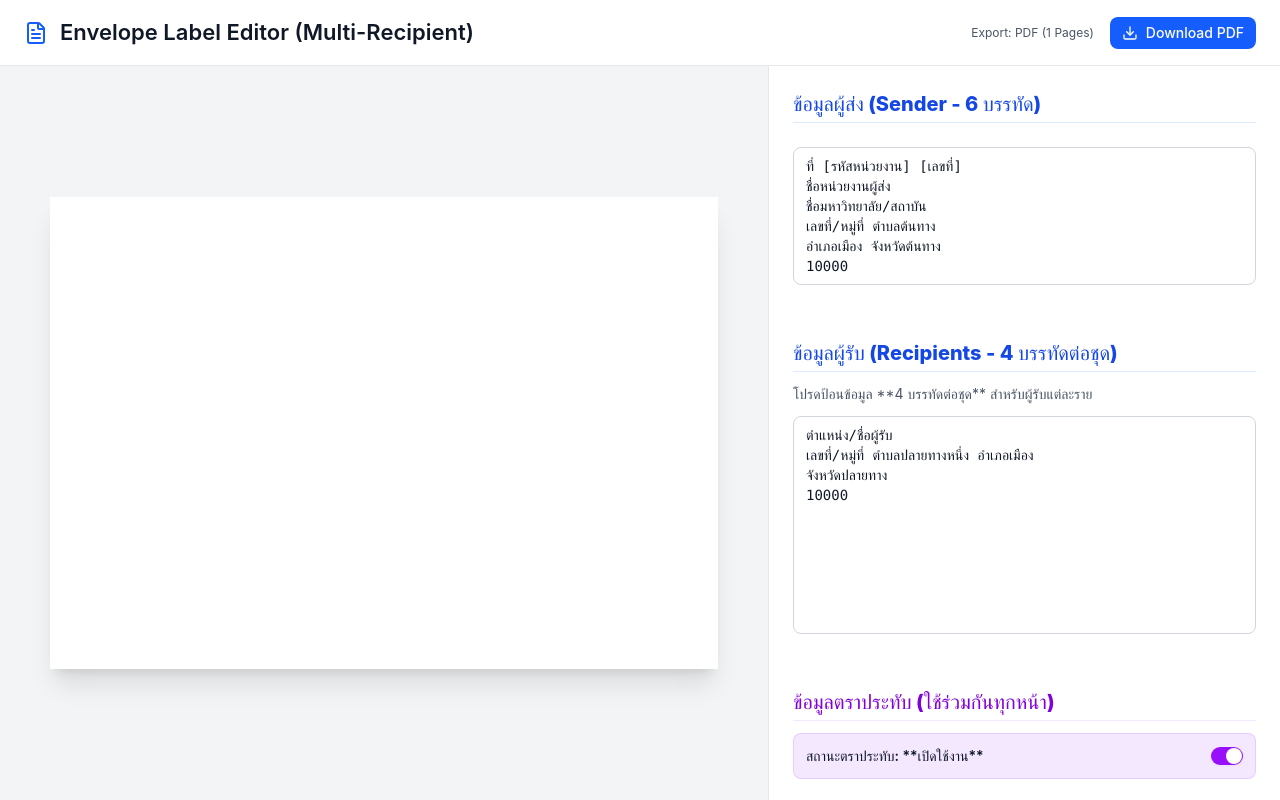
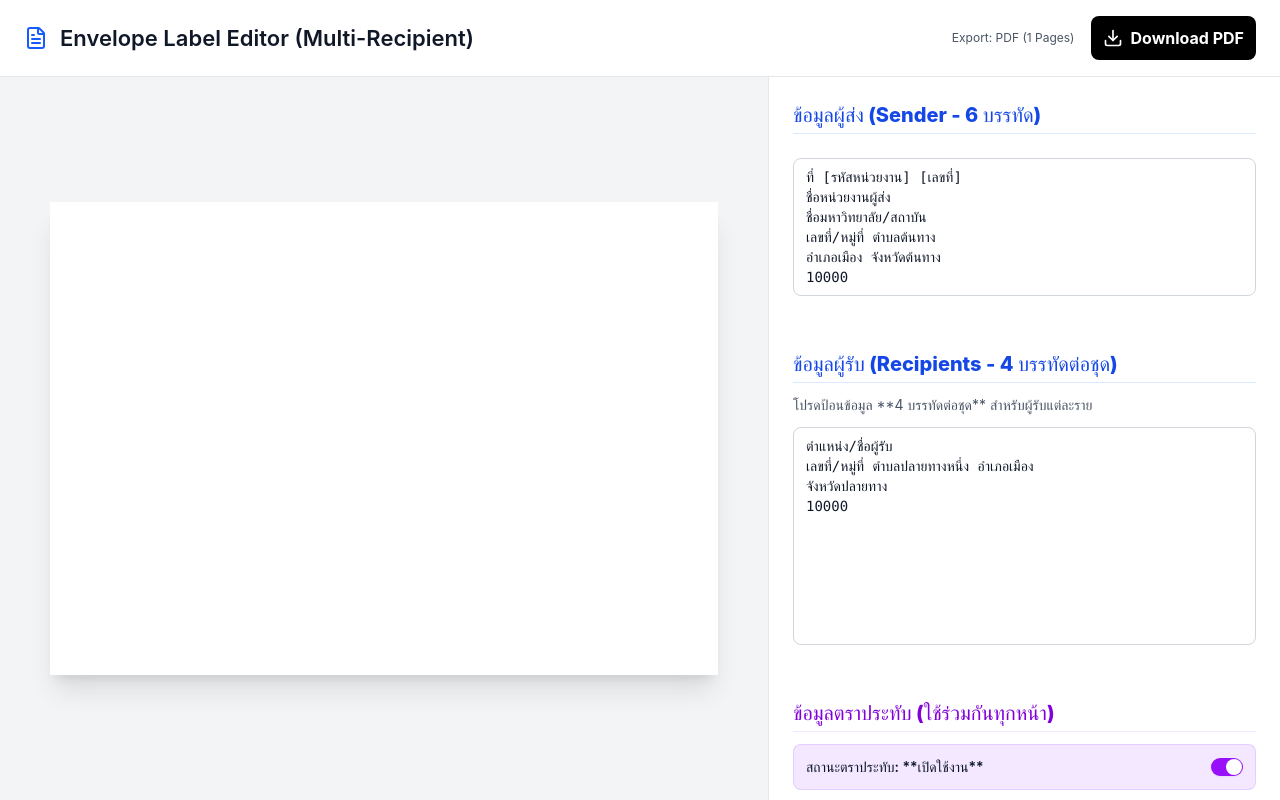
Before and after one commit to s1n-c0s/word-better-exp, a React (Vite) app: page / in a window 1280 px wide. Built offline with nearby package versions, Linux system fonts and the light colour scheme.

Commit message:
= fix button size

```diff
--- a/src/App.tsx
+++ b/src/App.tsx
@@ -361,9 +361,9 @@ export default function DocumentEditor() {
             </div>
             <button
               onClick={handleDownload}
-              className="inline-flex items-center gap-2 px-3 py-1.5 text-sm font-medium bg-blue-600 text-white rounded-md hover:bg-blue-700 transition-colors"
+              className="inline-flex items-center gap-2 px-3 py-2.5 text-medium  font-bold bg-black text-white rounded-md hover:bg-blue-700 transition-colors"
             >
-              <Download className="w-4 h-4" />
+              <Download className="w-5 h-5" />
               Download PDF
             </button>
           </div>
```
